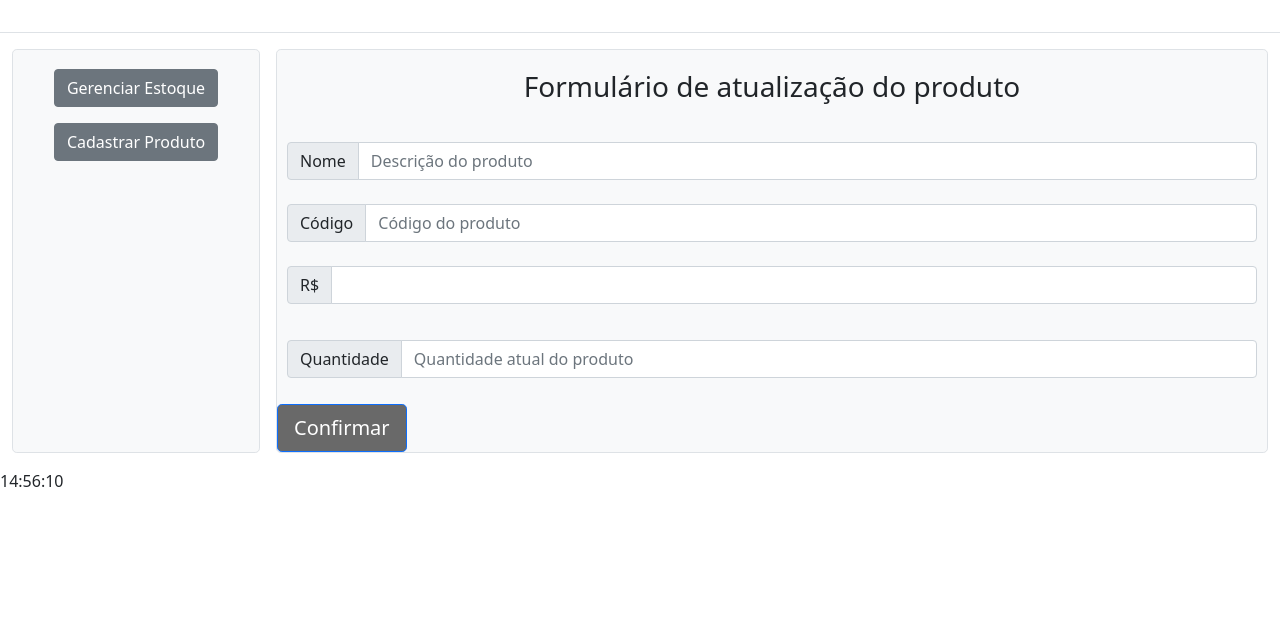
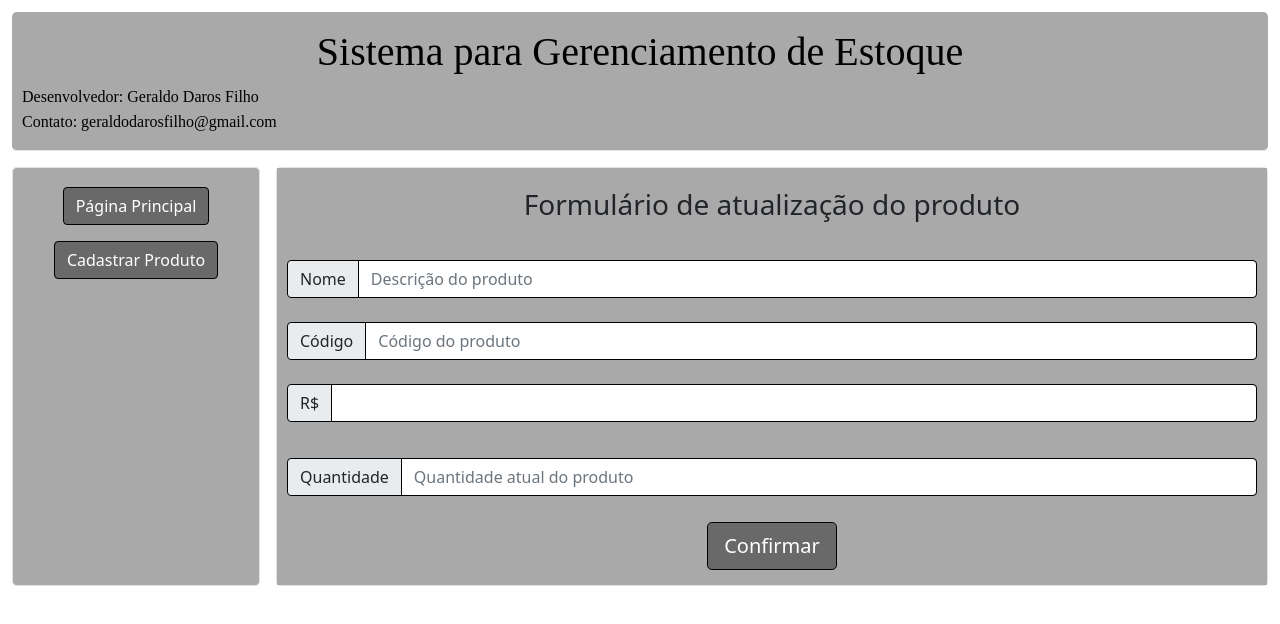
Before and after one commit to geraldodf/supermercado-frontend, an Angular app: page /editar-produto/1 in a window 1280 px wide. Shown: the top 624 px of the page. Built offline with nearby package versions, Linux system fonts and the light colour scheme; no server answers.

Commit message:
Configurando Layouts e aparencias.

```diff
--- a/src/app/app.component.html
+++ b/src/app/app.component.html
@@ -1,18 +1,24 @@
-<header class="py-3 mb-3 border-bottom">
+<header class="py-3 mb-3 border-bottom"  >
   <div class="text-center" style="grid-template-columns: 1fr 2fr;">
     <link rel="stylesheet" href="app.component.scss">
   </div>
+  <h1 class="text-center">
+    Sistema para Gerenciamento de Estoque
+  </h1>
+  <span> Desenvolvedor: Geraldo Daros Filho </span>
+  <br>
+  <span> Contato: geraldodarosfilho@gmail.com </span>
 </header>
 
-<div class="container-fluid pb-3">
-  <div class="d-grid gap-3" style="grid-template-columns: 1fr 4fr;">
-    <div class="bg-light border rounded-3">
+<div class="container-fluid pb-3" >
+  <div class="d-grid gap-3  " style="grid-template-columns: 1fr 4fr;">
+    <div class="bg-light border rounded-3"  style="background-color: darkgray !important">
       <form class="row g-3" style="margin: 3px">
-        <div class="text-center">
-          <button type="submit" class="btn btn-secondary" routerLink="/produtos">Gerenciar Estoque</button>
+        <div class="text-center" >
+          <button type="submit" class="btn btn-secondary" routerLink="/produtos" >Página Principal</button>
         </div>
         <div class="text-center">
-          <button type="submit" class="btn btn-secondary" routerLink="/cadastrar-produto">Cadastrar Produto</button>
+          <button type="submit" class="btn btn-secondary" routerLink="/cadastrar-produto" >Cadastrar Produto</button>
         </div>
       </form>
     </div>
--- a/src/app/app.component.scss
+++ b/src/app/app.component.scss
@@ -1,36 +1,22 @@
-.wrapper {
-  margin: 0;
-  padding: 0;
-  box-sizing: border-box;
-  font-family: sans-serif;
-  display: grid;
-  height: 100%;
-  place-items: center;
-  width: 170px;
-  height: 50px;
-  background: linear-gradient(135deg, darkgrey, black, dimgray);
-  border-radius: 7px;
-  cursor: default;
+header {
+  background-color: darkgrey;
+  margin: 12px;
+  border-radius: 5px;
 }
 
-.wrapper .display {
-  place-items: center;
-  top: 25%;
-  left: 25%;
-  background: darkgrey;
-  width: 165px;
-  height: 45px;
-  text-align: center;
-  border-radius: 7px;
+h1 {
+  font-family: "Times New Roman";
+  color: black;
 }
 
-.wrapper .display #time {
-  line-height: 40px;
-  font-size: 25px;
-  font-weight: 700;
-  letter-spacing: 1px;
-  background: linear-gradient(135deg, darkgrey, black, dimgray);
-  -webkit-background-clip: text;
-  -webkit-text-fill-color: transparent;
 
+span{
+  font-family: "Times New Roman";
+  padding-left: 10px;
+  color: black;
 }
+
+button {
+  background-color: dimgray;
+  border-color: black;
+}
--- a/src/app/editar-produto/editar-produto.component.html
+++ b/src/app/editar-produto/editar-produto.component.html
@@ -1,4 +1,4 @@
-<form [formGroup]="form" (ngSubmit)="editarProduto()">
+<form [formGroup]="form" (ngSubmit)="editarProduto()" style="background-color: darkgrey">
   <h3 class="text-center" style="padding: 20px">Formulário de atualização do produto</h3>
   <div class="input-group mb-1 padding-do-formulario">
     <span class="input-group-text">Nome</span>
@@ -23,5 +23,7 @@
            formControlName="quantidade"
     >
   </div>
-  <button type="submit" class="btn btn-primary btn-lg" style="background-color: dimgray"> Confirmar </button>
+  <div class="text-center">
+  <button type="submit" class="btn btn-primary btn-lg" style="background-color: dimgray; border-color: black" > Confirmar </button>
+  </div>
 </form>
--- a/src/app/editar-produto/editar-produto.component.scss
+++ b/src/app/editar-produto/editar-produto.component.scss
@@ -1,3 +1,15 @@
 .padding-do-formulario {
   padding: 10px;
 }
+
+span {
+  border-color: black;
+}
+
+input{
+  border-color: black
+}
+
+button{
+  margin-bottom: 15px;
+}
--- a/src/app/produtos/produtos.component.html
+++ b/src/app/produtos/produtos.component.html
@@ -1,5 +1,6 @@
-<form class="row g-3" [formGroup]="form" (ngSubmit)="pegarProdutoPelaDescricaoOuCodigo()" style="padding: 10px">
-  <div class="col-auto">
+
+<form class="row g-3" [formGroup]="form" (ngSubmit)="pegarProdutoPelaDescricaoOuCodigo()" style="padding: 10px" >
+  <div class="col-auto" >
     <input type="radio" name="radio" class="ratio-4x3" value="codigo" required="required"
     formControlName="radio">
     <label style="padding: 5px" >
@@ -20,18 +21,15 @@
            formControlName="codigo">
   </div>
   <div class="col-auto">
-    <button class="btn btn-secondary" type="submit"> Pesquisar</button>
+    <button class="btn btn-secondary" type="submit" style="border-color: black"> Pesquisar</button>
   </div>
   <div class="col-auto">
-    <a (click)="pegarTodosProdutos()" class="btn btn-secondary"> Limpar </a>
+    <a (click)="pegarTodosProdutos()" class="btn btn-secondary" style="border-color: black"> Limpar </a>
   </div>
 </form>
 
-<table class="table table-striped table-hover">
+<table class="table table-striped table-hover" style="background-color: darkgrey">
   <thead>
-  <!--  <th>-->
-  <!--    <input type="text" class="form-control" aria-describedby="basic-addon3" placeholder="Código do produto">-->
-  <!--  </th>-->
   <tr>
     <th scope="col">ID</th>
     <th scope="col">Descrição</th>
@@ -50,10 +48,10 @@
     <td>{{produto.quantidade}}</td>
     <td>
       <a class="botoes-acoes-espacamento" routerLink="/editar-produto/{{produto.id}}">
-        <fa-icon [icon]="faEdit"></fa-icon>
+        <fa-icon [icon]="faEdit" style="color: black"></fa-icon>
       </a>
       <a class="botoes-acoes-espacamento" (click)="excluirProduto(produto.id)">
-        <fa-icon [icon]="faTrash"></fa-icon>
+        <fa-icon [icon]="faTrash" style="color: black"></fa-icon>
       </a>
     </td>
   </tr>
--- a/src/index.html
+++ b/src/index.html
@@ -9,23 +9,5 @@
 </head>
 <body>
   <app-root></app-root>
-  <span id="span"></span>
 </body>
-
-<script>
-  var span = document.getElementById('span');
-
-  function time() {
-    var d = new Date();
-    var s = d.getSeconds();
-    var m = d.getMinutes();
-    var h = d.getHours();
-    span.textContent =
-      ("0" + h).substr(-2) + ":" + ("0" + m).substr(-2) + ":" + ("0" + s).substr(-2);
-  }
-
-  setInterval(time, 1000);
-</script>
-
-
 </html>
```
